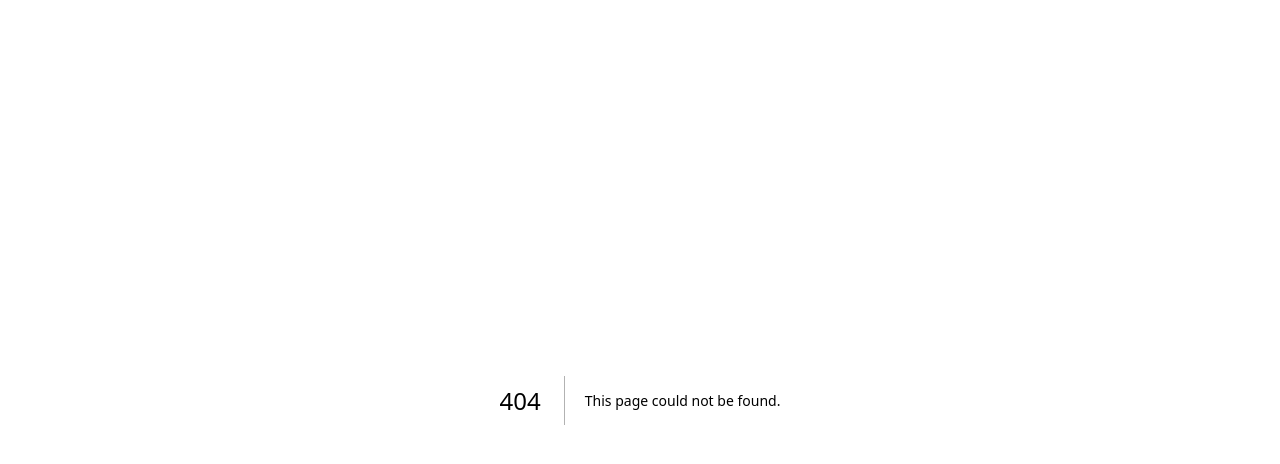
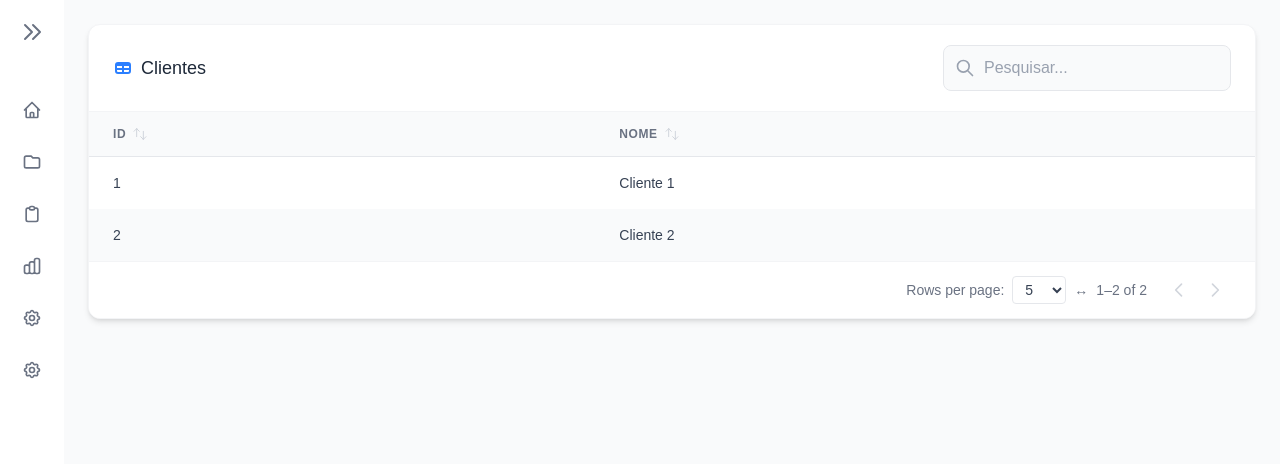
Before and after one commit to Paulocergio/ConnectaSys_Front, a Next.js app: page /users in a window 1280 px wide. Before the commit this address had no page. Shown: the top 464 px of the page. Built offline with nearby package versions, Linux system fonts and the light colour scheme.

Commit message:
feat: Update landing components to use a consistent white background and black text for improved readability; add Users page with Sidebar and Table components for client management

```diff
--- /dev/null
+++ b/src/app/(dashboard)/users/page.js
@@ -0,0 +1,41 @@
+'use client';
+
+
+
+import Table   from '../../../components/Table/Table';
+import Sidebar from '../../../components/Sidebar';
+
+import { useState } from 'react';
+
+export default function UsersPage() {
+  const [isSidebarCollapsed, setIsSidebarCollapsed] = useState(true);
+  const toggleSidebar = () => setIsSidebarCollapsed(prev => !prev);
+
+  const columns = [
+    { key: 'id',   title: 'ID',   sortable: true },
+    { key: 'name', title: 'Nome', sortable: true },
+  ];
+  const data = [
+    { id: 1, name: 'Cliente 1' },
+    { id: 2, name: 'Cliente 2' },
+  ];
+
+  return (
+    <div className="flex h-screen">
+      <Sidebar
+        isCollapsed={isSidebarCollapsed}
+        toggleSidebar={toggleSidebar}
+      />
+
+      <main className="flex-1 p-6 bg-gray-50 overflow-auto">
+        <Table
+          title="Clientes"
+          data={data}
+          columns={columns}
+          striped
+          onRowClick={row => alert(`Clicou em: ${row.name}`)}
+        />
+      </main>
+    </div>
+  );
+}
--- a/src/components/Landing/Features.js
+++ b/src/components/Landing/Features.js
@@ -56,7 +56,7 @@ export default function Features() {
   };
 
   return (
-    <section id="funcionalidades" className="py-24 px-6 bg-gradient-to-b from-[#050A14] to-[#0A1428]">
+<section id="funcionalidades" className="py-24 px-6 bg-white text-black">
       <div className="max-w-6xl mx-auto">
         <motion.div
           initial={{ opacity: 0, y: -20 }}
--- a/src/components/Landing/Footer.js
+++ b/src/components/Landing/Footer.js
@@ -5,7 +5,7 @@ import { MapPin, Phone, Mail, Clock } from 'lucide-react';
 
 export default function Footer() {
   return (
-    <footer id="contato" className="bg-[#010103] text-gray-300 py-12">
+    <footer id="contato" className="bg-white text-black py-12">
       <div className="container mx-auto px-6">
         <div className="flex flex-col md:flex-row items-start justify-between">
           <div className="mb-8 md:mb-0">
--- a/src/components/Landing/Header.js
+++ b/src/components/Landing/Header.js
@@ -18,10 +18,7 @@ export default function Header() {
   ];
 
   return (
-    <section
-      id="sobre"
-      className="relative min-h-screen flex items-center overflow-hidden bg-[#010103] pt-20"
-    >
+     <section id="sobre" className="relative min-h-screen flex items-center overflow-hidden bg-white text-black pt-20">
       {/* Starfield background */}
       <div className="absolute inset-0 z-0">
         <div id="stars"></div>
--- a/src/components/Landing/Menu.js
+++ b/src/components/Landing/Menu.js
@@ -48,8 +48,8 @@ export default function Menu() {
     <nav
       className={`fixed top-0 left-0 right-0 z-50 transition-all duration-300 ${
         scrolled
-          ? 'py-3 bg-[#030912]/90 backdrop-blur-lg shadow-lg shadow-black/10 border-b border-indigo-500/10'
-          : 'py-5 bg-transparent'
+               ? 'py-3 bg-white text-black shadow-lg ...'
+              : 'py-5 bg-white text-black'
       }`}
     >
       <div className="container mx-auto px-6 flex justify-between items-center">
--- a/src/components/Landing/Testimonials.js
+++ b/src/components/Landing/Testimonials.js
@@ -130,14 +130,12 @@ export default function Testimonials() {
   };
 
   return (
-    <section
-      id="depoimentos"
-      className="py-24 px-6 relative overflow-hidden"
+    <section id="depoimentos" className="py-24 px-6 relative overflow-hidden bg-white text-black"
       onMouseEnter={pauseAutoplay}
       onMouseLeave={resumeAutoplay}
     >
       {/* Background with gradient and patterns */}
-      <div className="absolute inset-0 bg-gradient-to-b from-[#030912] to-[#070F1E] z-0"></div>
+      <div className="absolute inset-0 bg-white z-0"></div>
 
       {/* Decorative Elements */}
       <div className="absolute top-20 -right-40 w-96 h-96 bg-indigo-600/10 rounded-full blur-3xl"></div>
@@ -166,10 +164,10 @@ export default function Testimonials() {
         </div>
 
         {/* Testimonials Carousel */}
-        <div className="relative bg-gradient-to-b from-[#060D1A] to-[#040810] rounded-2xl border border-gray-800/50 p-1 shadow-xl">
+        <div className="relative bg-white rounded-2xl border …">
           {/* Inner Container with Gradient Border Effect */}
-          <div className="bg-[#050B16] rounded-xl overflow-hidden relative">
-            <div className="absolute inset-0 bg-gradient-to-tr from-indigo-500/5 via-transparent to-purple-500/5 z-0"></div>
+          <div className="bg-white rounded-xl overflow-hidden relative">
+          <div className="absolute inset-0 bg-white z-0"></div>
 
             {/* Main Carousel */}
             <div className="relative overflow-hidden">
```
Also changed, not shown: src/components/Landing/Pricing.js (+3 -4 lines).
